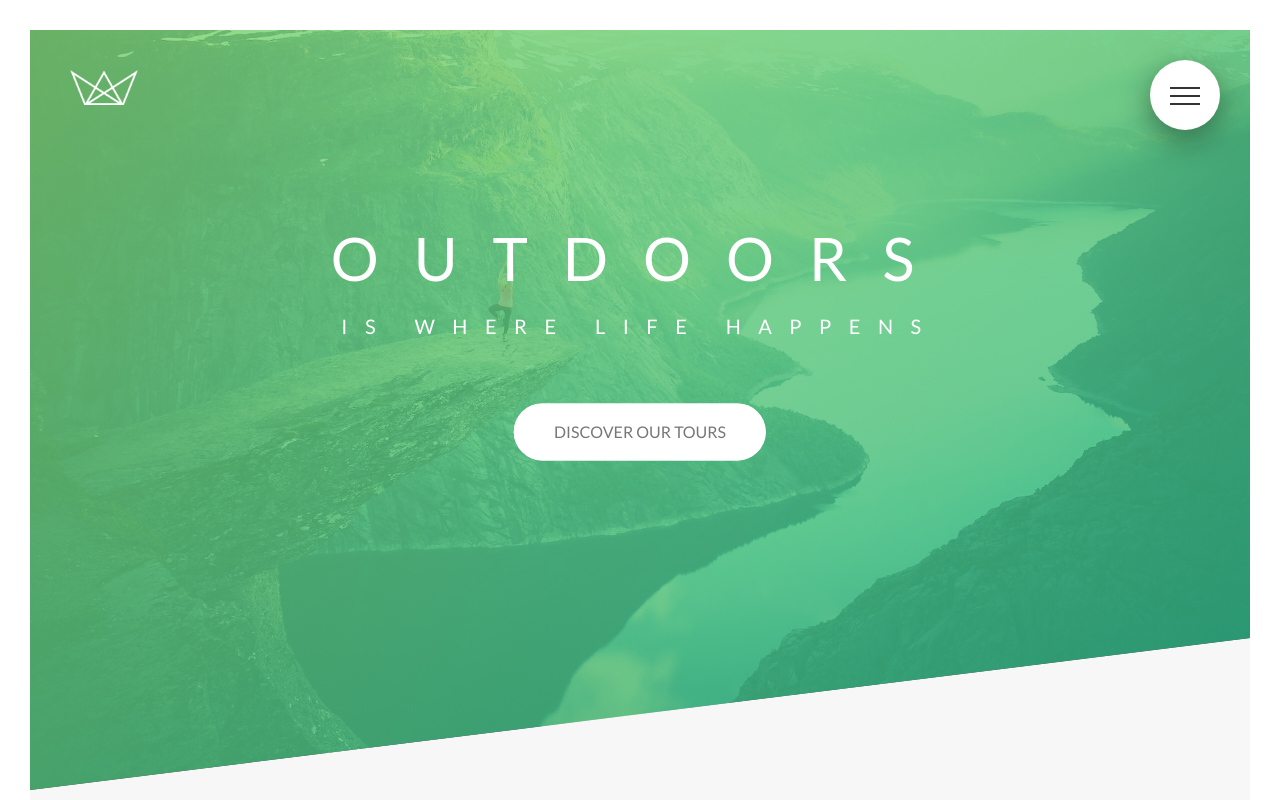
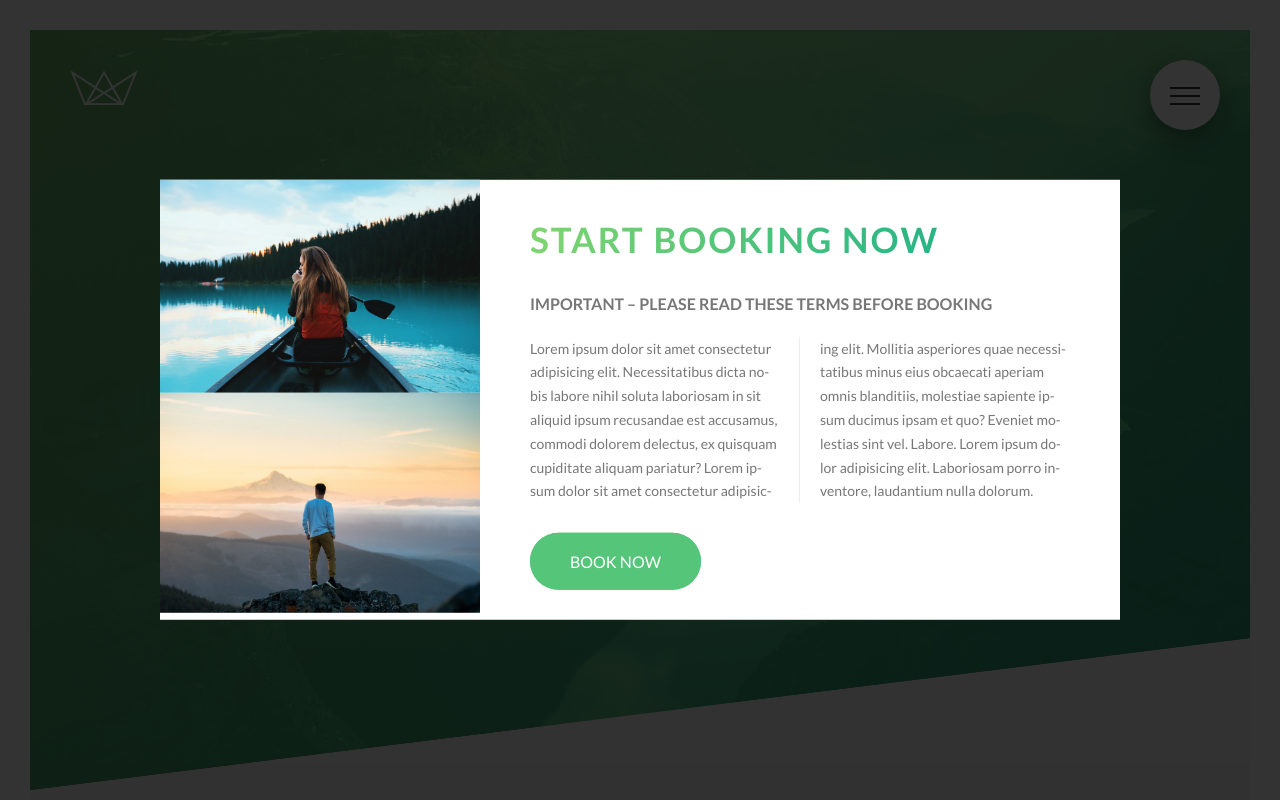
Before and after one commit to PotatoEater0127/natours, a website: page index.html in a window 1280 px wide. Shown: the top 800 px of the page. Drawn offline with Linux system fonts and the light colour scheme.

Commit message:
(feat) create popup with no functionality yet

```diff
--- a/index.html
+++ b/index.html
@@ -316,6 +316,27 @@
             </div>
         </div>
     </footer>
+    <div class="popup">
+        <div class="popup__content">
+            <div class="popup__left">
+                <img src="img/nat-8.jpg" alt="tour photo" class="popup__img">
+                <img src="img/nat-9.jpg" alt="tour photo" class="popup__img">
+            </div>
+            <div class="popup__right">
+                <h2 class="heading-secondary u-margin-bottom-small">Start booking now</h2>
+                <h3 class="heading-tertiary u-margin-bottom-small">Important &ndash; Please read these terms before
+                    booking</h3>
+                <p class="popup__text">Lorem ipsum dolor sit amet consectetur adipisicing elit. Necessitatibus dicta
+                    nobis labore nihil soluta laboriosam in sit aliquid ipsum recusandae est accusamus, commodi dolorem
+                    delectus, ex quisquam cupiditate aliquam pariatur? Lorem ipsum dolor sit amet consectetur
+                    adipisicing elit. Mollitia asperiores quae necessitatibus minus eius obcaecati aperiam omnis
+                    blanditiis, molestiae sapiente ipsum ducimus ipsam et quo? Eveniet molestias sint vel. Labore. Lorem
+                    ipsum dolor adipisicing elit. Laboriosam porro inventore, laudantium
+                    nulla dolorum.</p>
+                <a href="#" class="btn btn--green">Book now </a>
+            </div>
+        </div>
+    </div>
 </body>
 
 </html>
--- a/sass/abstracts/_mixins.scss
+++ b/sass/abstracts/_mixins.scss
@@ -5,3 +5,10 @@
     clear: both;
   }
 }
+
+@mixin absCenter {
+  position: absolute;
+  top: 50%;
+  left: 50%;
+  transform: translate(-50%, -50%);
+}
--- /dev/null
+++ b/sass/components/_popup.scss
@@ -0,0 +1,42 @@
+.popup {
+  position: fixed;
+  height: 100vh;
+  width: 100%;
+  top: 0;
+  left: 0;
+  background-color: rgba($color-black, 0.8);
+  z-index: 5;
+
+  &__content {
+    @include absCenter;
+    width: 75%;
+    background-color: $color-white;
+  }
+
+  &__left {
+    width: 33.33%;
+    display: table-cell;
+  }
+
+  &__right {
+    width: 66.66%;
+    display: table-cell;
+    vertical-align: middle;
+    padding: 3rem 5rem;
+  }
+
+  &__img {
+    display: block;
+    width: 100%;
+  }
+
+  &__text {
+    font-size: 1.4rem;
+    margin-bottom: 3rem;
+
+    column-count: 2;
+    column-gap: 4rem;
+    column-rule: 1px solid $color-grey-light-2;
+    hyphens: auto;
+  }
+}
--- a/sass/main.scss
+++ b/sass/main.scss
@@ -14,6 +14,7 @@
 @import "components/story";
 @import "components/bg-video";
 @import "components/form";
+@import "components/popup";
 
 @import "layout/header";
 @import "layout/footer";
```
Also changed, not shown: css/style.css.
